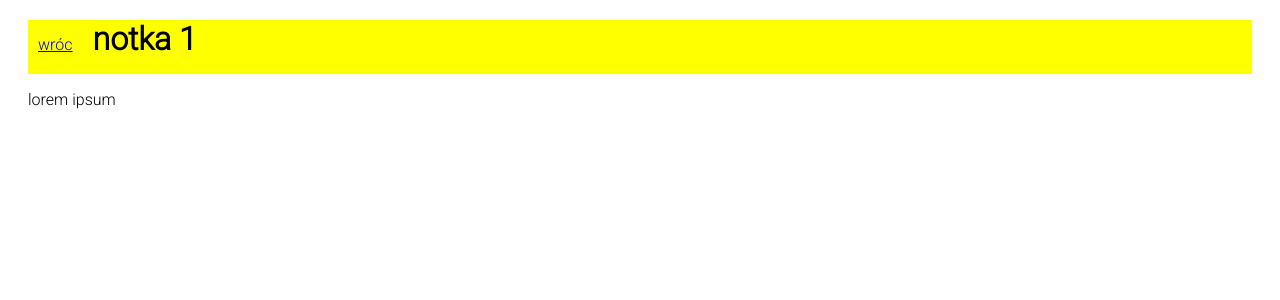
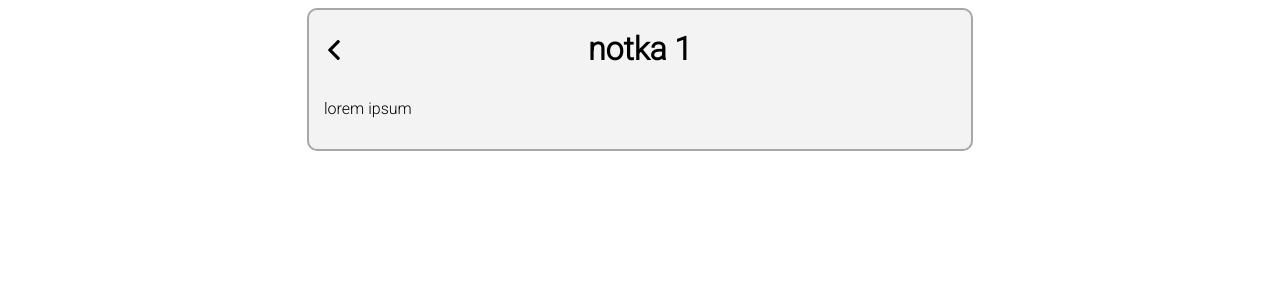
Before and after one commit to orelll/Angular, an Angular app: page /todo/1 in a window 1280 px wide. Shown: the top 300 px of the page. Built offline with nearby package versions, Linux system fonts and the light colour scheme.

Commit message:
small upgrade

```diff
--- a/src/app/to-do-details/to-do-details.component.css
+++ b/src/app/to-do-details/to-do-details.component.css
@@ -6,24 +6,39 @@
   border-color: #626262;
 }
 
-#top_header{
+#top_header {
   margin-top: 5px;
   padding-bottom: 15px;
-    background-color: yellow;
 }
 
 #top_header > p, a {
   display: inline-block;
-  margin: 5px 10px;
+}
+
+#top_header > a{
+  width: 10%;
+}
+
+.header_icon {
+  height: 20px;
 }
 
 #top_header > p {
   font-size: xx-large;
   font-weight: bold;
-    display: inline;
-    margin: 5px 10px;
+  text-align: center;
+  margin: auto;
+  width: 80%;
 }
 
-  #note{
-      margin: 20px;
+#note {
+  display: block;
+  width: 50%;
+  margin: auto;
+  padding: 15px;
+  background-color: #f3f3f3;
+  border: #a7a7a7;
+  border-width: 2px;
+  border-style: solid;
+  border-radius: 10px;
 }
--- a/src/app/to-do-details/to-do-details.component.html
+++ b/src/app/to-do-details/to-do-details.component.html
@@ -1,6 +1,8 @@
-<div id="note">
+<div id="note" class="grid-container">
   <div id="top_header">
-    <a href="dashboard">wróc</a>
+    <a href="dashboard">
+      <img class="header_icon" src="../../assets/icons/move_back.svg">
+    </a>
     <p>{{todo.name}}</p>
   </div>
   <div id="note_content">
```
Lines whose indentation alone changed are shown as unchanged.
